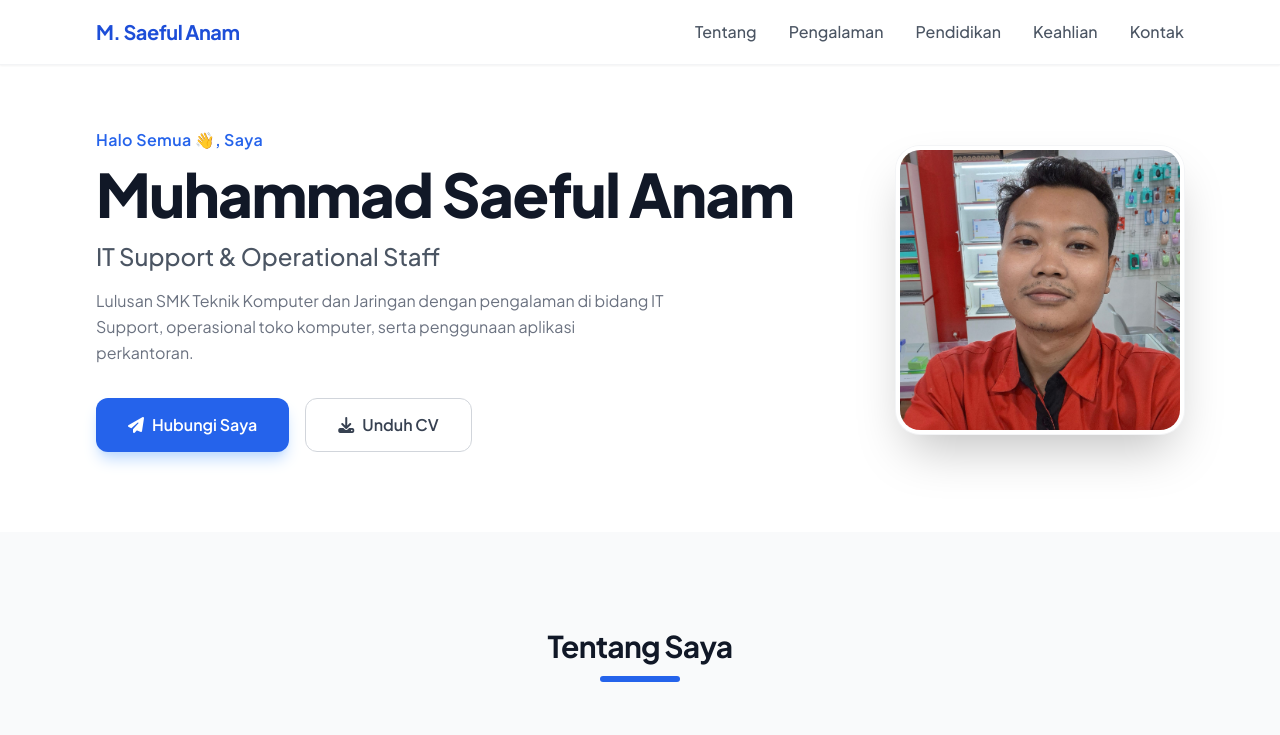
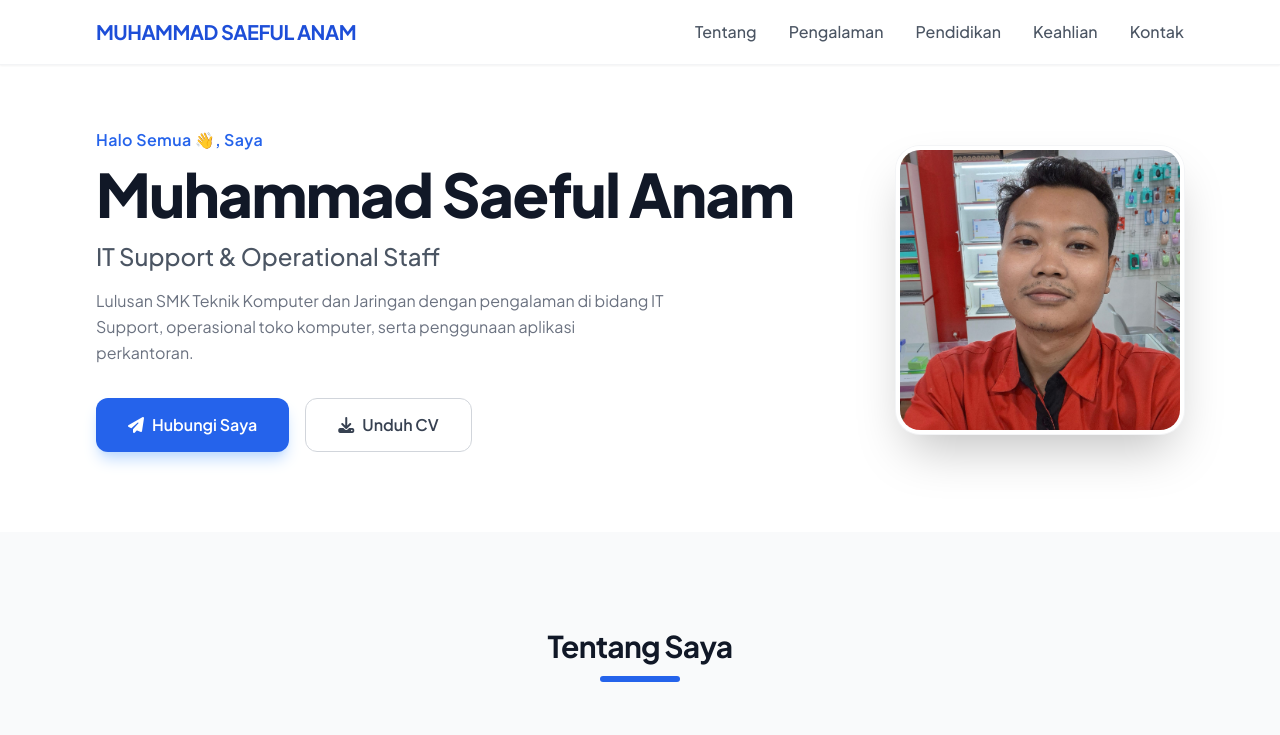
Before and after one commit to anam-user/Portofolio, a plain HTML site: page index.html in a window 1280 px wide. Shown: the top 735 px of the page. Drawn offline with nearby package versions, Linux system fonts and the light colour scheme.

Commit message:
Update index.html

```diff
--- a/index.html
+++ b/index.html
@@ -22,7 +22,7 @@
     <nav class="bg-white/80 backdrop-blur-md shadow-sm fixed w-full z-50 top-0 border-b border-gray-100">
         <div class="max-w-6xl mx-auto px-4 sm:px-6 lg:px-8">
             <div class="flex justify-between h-16 items-center">
-                <div class="flex-shrink-0 font-bold text-xl text-blue-700 tracking-tight"><a href="#">M. Saeful Anam</a></div>
+                <div class="flex-shrink-0 font-bold text-xl text-blue-700 tracking-tight"><a href="#">MUHAMMAD SAEFUL ANAM</a></div>
                 <div class="hidden md:flex space-x-8">
                     <a href="#tentang" class="text-gray-600 hover:text-blue-700 transition font-medium">Tentang</a>
                     <a href="#pengalaman" class="text-gray-600 hover:text-blue-700 transition font-medium">Pengalaman</a>
```
